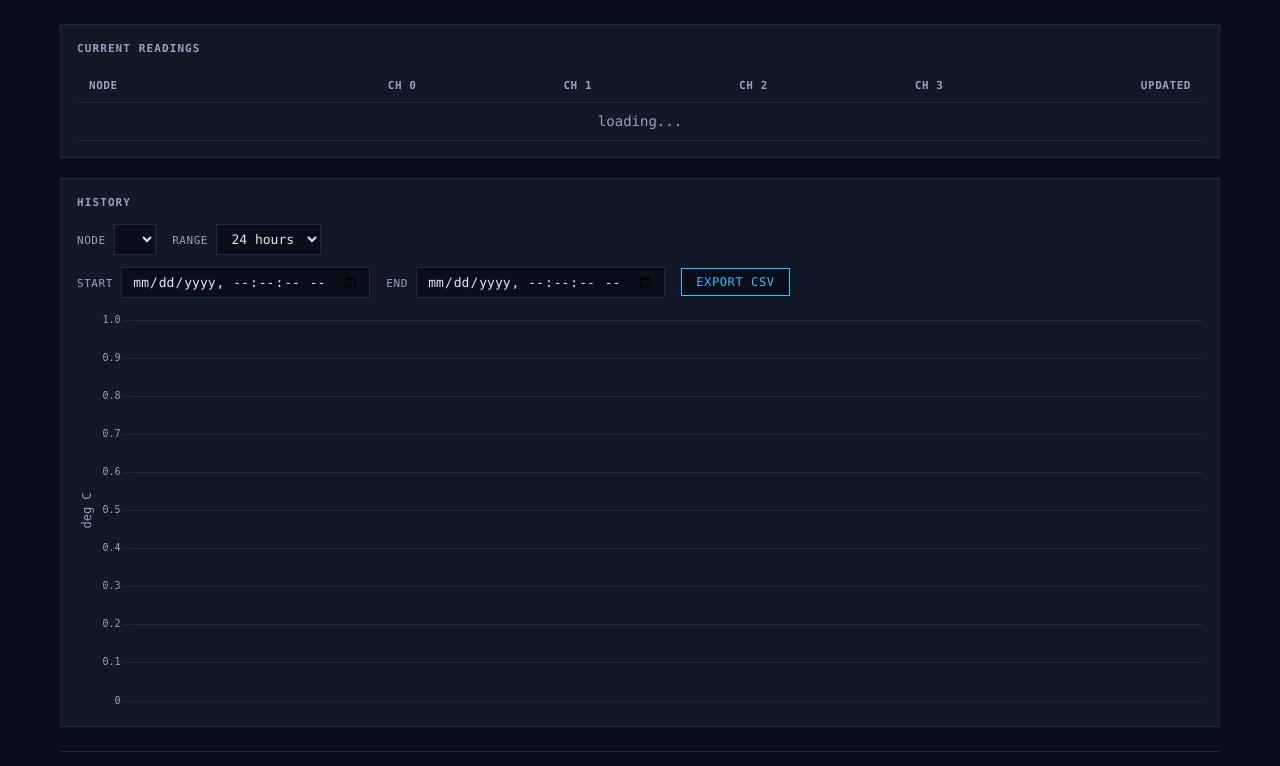
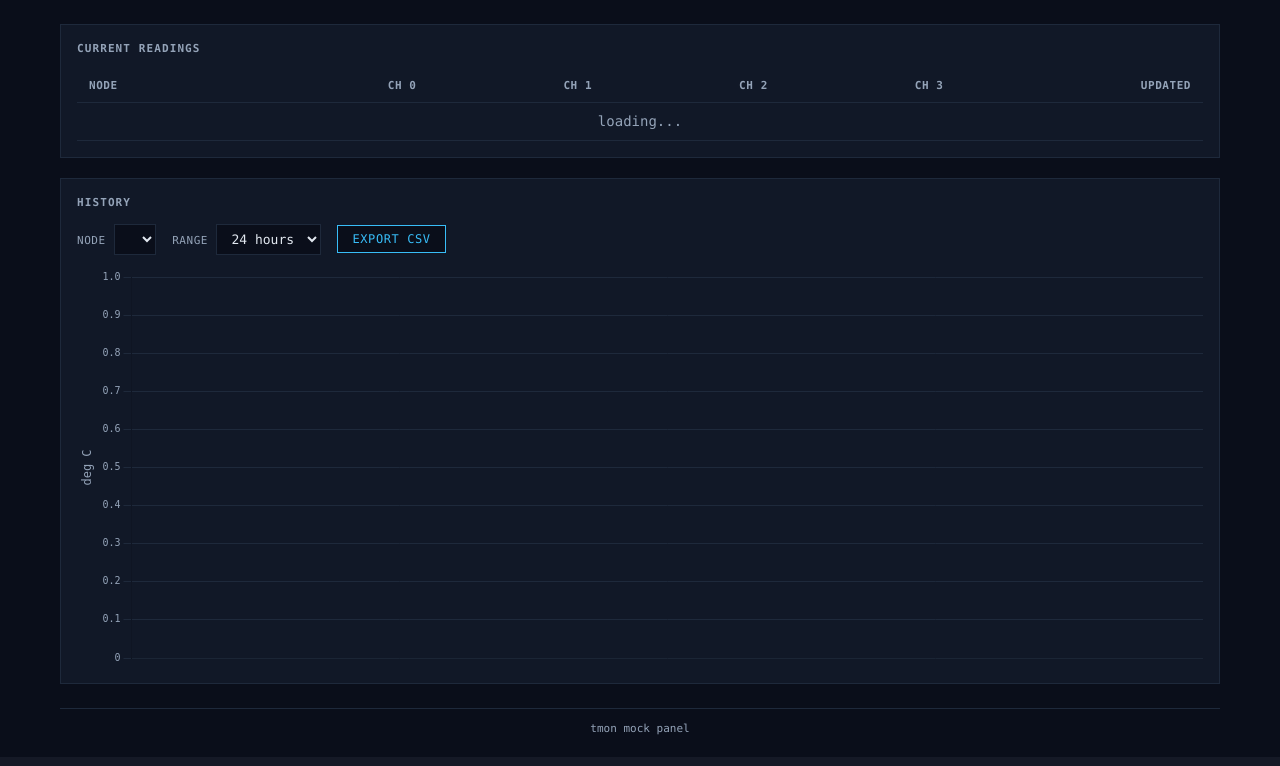
Before and after one commit to aldyh/tmon, a Flask app: page / in a window 1280 px wide. Shown: the part 63-829 px from the top of the page. After the commit the page ends 797 px from the top, so only its background shows below. Run offline with Flask 3, Linux system fonts and the light colour scheme; data that the repository does not hold is empty.

Commit message:
Use selected range for CSV export instead of date inputs
Replace the two datetime-local fields with the existing range
dropdown (1h, 6h, 24h, etc.).  The /api/export endpoint now
takes addr + hours, computing the window the same way as
/api/history.

Co-Authored-By: Claude Opus 4.5 <noreply@anthropic.com>

```diff
--- a/panel/app.py
+++ b/panel/app.py
@@ -141,35 +141,54 @@ def create_app(db_path: str) -> Flask:
 
     @app.route("/api/export")
     def api_export() -> Response:
-        """Export readings for one node and date range as CSV.
+        """Export readings for one node as CSV over a trailing time window.
+
+        The window is computed relative to the newest reading for the
+        given node, exactly like ``/api/history``.
 
         Query parameters:
             addr: Node address (required, integer).
-            start: Start timestamp, ISO-8601 (required).
-            end: End timestamp, ISO-8601 (required).
+            hours: Time window in hours (required, positive float).
 
         Returns a CSV download with columns ts, temp_0 .. temp_3.
 
         Example:
-            GET /api/export?addr=1&start=2024-06-01T12:00:00Z&end=2024-06-01T13:00:00Z
+            GET /api/export?addr=1&hours=24
         """
         addr = request.args.get("addr", type=int)
         if addr is None:
             return jsonify({"error": "addr parameter required"}), 400
-        start = request.args.get("start", type=str)
-        if start is None:
-            return jsonify({"error": "start parameter required"}), 400
-        end = request.args.get("end", type=str)
-        if end is None:
-            return jsonify({"error": "end parameter required"}), 400
+        hours = request.args.get("hours", type=float)
+        if hours is None:
+            return jsonify({"error": "hours parameter required"}), 400
+        if hours <= 0:
+            return jsonify({"error": "hours must be positive"}), 400
 
         db = _get_db()
+
+        max_ts = db.execute(
+            "SELECT MAX(ts) FROM readings WHERE addr = ?", (addr,)
+        ).fetchone()[0]
+        if max_ts is None:
+            buf = io.StringIO()
+            csv.writer(buf).writerow(
+                ["ts", "temp_0", "temp_1", "temp_2", "temp_3"]
+            )
+            return Response(buf.getvalue(), mimetype="text/csv")
+
+        from datetime import datetime, timedelta, timezone
+        end = datetime.strptime(max_ts, "%Y-%m-%dT%H:%M:%SZ").replace(
+            tzinfo=timezone.utc
+        )
+        start = end - timedelta(hours=hours)
+        start_str = start.strftime("%Y-%m-%dT%H:%M:%SZ")
+
         rows = db.execute(
             "SELECT ts, temp_0, temp_1, temp_2, temp_3"
             " FROM readings"
             " WHERE addr = ? AND ts >= ? AND ts <= ?"
             " ORDER BY ts",
-            (addr, start, end),
+            (addr, start_str, max_ts),
         ).fetchall()
 
         buf = io.StringIO()
@@ -184,8 +203,8 @@ def create_app(db_path: str) -> Flask:
                 row["temp_3"] if row["temp_3"] is not None else "",
             ])
 
-        safe_start = start.replace(":", "-")
-        safe_end = end.replace(":", "-")
+        safe_start = start_str.replace(":", "-")
+        safe_end = max_ts.replace(":", "-")
         filename = "tmon_node{}_{}_{}.csv".format(addr, safe_start, safe_end)
         return Response(
             buf.getvalue(),
--- a/panel/templates/index.html
+++ b/panel/templates/index.html
@@ -53,16 +53,6 @@
           <option value="8760">1 year</option>
         </select>
       </div>
-    </div>
-    <div class="controls export-controls">
-      <div>
-        <label for="export-start">start</label>
-        <input type="datetime-local" id="export-start" step="1">
-      </div>
-      <div>
-        <label for="export-end">end</label>
-        <input type="datetime-local" id="export-end" step="1">
-      </div>
       <button id="export-btn" class="btn-export">export csv</button>
     </div>
     <div class="chart-wrap">
@@ -86,8 +76,6 @@
   var nodeSelect = document.getElementById("node-select");
   var rangeSelect = document.getElementById("range-select");
   var currentBody = document.getElementById("current-body");
-  var exportStart = document.getElementById("export-start");
-  var exportEnd = document.getElementById("export-end");
   var exportBtn = document.getElementById("export-btn");
 
   // -- chart setup --
@@ -221,29 +209,11 @@
   }
 
   // -- export --
-  function initExportRange() {
-    fetch("/api/range")
-      .then(function (r) { return r.json(); })
-      .then(function (data) {
-        if (data.min && data.max) {
-          // Convert "2024-06-01T12:00:00Z" to "2024-06-01T12:00:00" for datetime-local
-          exportStart.value = data.min.replace("Z", "");
-          exportEnd.value = data.max.replace("Z", "");
-        }
-      });
-  }
-
   exportBtn.addEventListener("click", function () {
     var addr = nodeSelect.value;
+    var hours = rangeSelect.value;
     if (!addr) return;
-    var start = exportStart.value;
-    var end = exportEnd.value;
-    if (!start || !end) return;
-    // Convert datetime-local back to ISO with Z suffix
-    var url = "/api/export?addr=" + addr
-      + "&start=" + encodeURIComponent(start + "Z")
-      + "&end=" + encodeURIComponent(end + "Z");
-    window.open(url);
+    window.open("/api/export?addr=" + addr + "&hours=" + hours);
   });
 
   // -- events --
@@ -253,7 +223,6 @@
   // -- init --
   loadNodes();
   refreshCurrent();
-  initExportRange();
   setInterval(refreshCurrent, REFRESH_MS);
 })();
 </script>
```
Also changed, not shown: panel/tests/test_app.py (+13 -35 lines).
